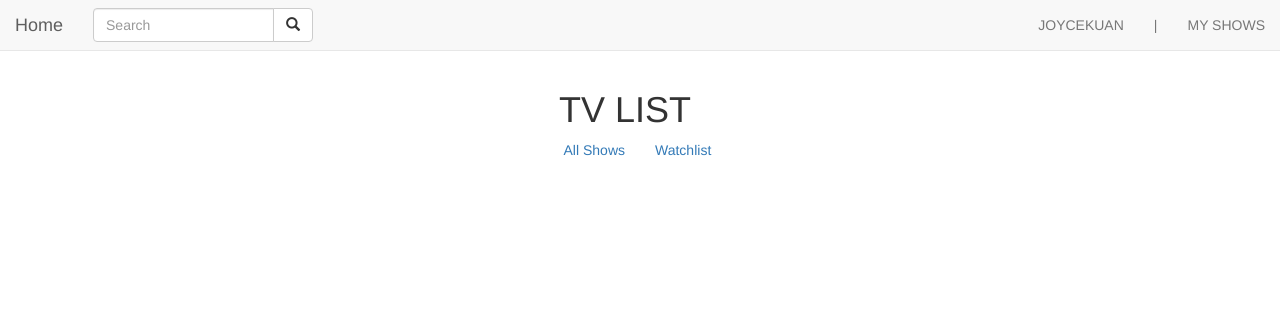
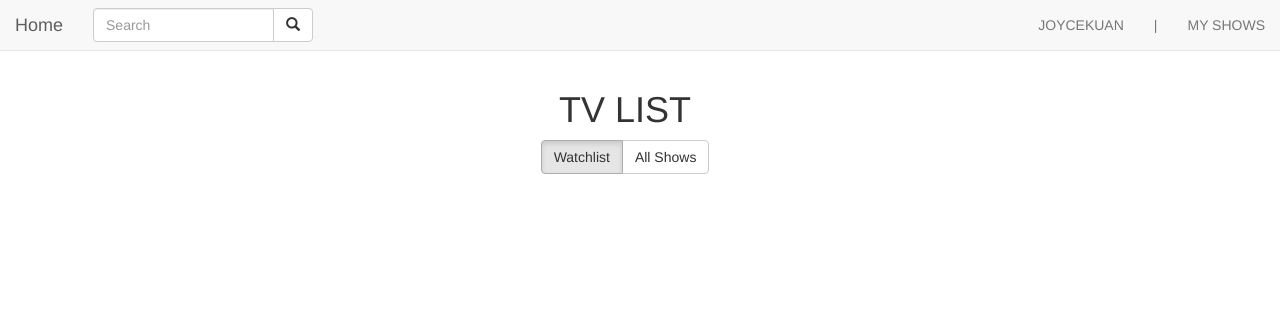
Before and after one commit to kevnfu/e-unibus-pluram, a Python web app: template templates/my-shows.html in a window 1280 px wide. Shown: the top 311 px of the page. Run offline with Jinja, Linux system fonts and the light colour scheme; the template is opened without the code that fills it, so the values that code supplies are empty; some libraries are stand-ins or nearby versions.

Commit message:
Updated how watchlist mode functions

```diff
--- a/templates/base.html
+++ b/templates/base.html
@@ -5,7 +5,7 @@
   <meta http-equiv="X-UA-Compatible" content="IE=edge">
   <meta name="viewport" content="width=device-width, initial-scale=1">
   <!-- The above 3 meta tags *must* come first in the head; any other head content must come *after* these tags -->
-  <title>Under Developmen</title>
+  <title>Under Development</title>
 
   <!-- Bootstrap -->
   <link href="/static/css/bootstrap.min.css" rel="stylesheet">
--- a/templates/front.html
+++ b/templates/front.html
@@ -1,9 +1,9 @@
 {% extends 'base.html' %}
 
 {% block content %}
-<div class="container">
-<div>
+<div class="container-fluid">
 <!-- Account stuff -->
+<div class="row col-xs-12">
     {% if user %}
     <a href = "/account"}>{{user.name}}</a>
     |
@@ -11,7 +11,6 @@
     {% else %}
     <a href="/login">Login</a>
     {% endif %}
-
 </div>
 
 <br><br>
--- a/templates/my-shows.html
+++ b/templates/my-shows.html
@@ -46,12 +46,14 @@
   <div class="row col-xs-12 text-center">
     <h1>TV LIST</h1>
   </div>
-  <div class="row">
-    <div class="col-xs-6 text-right">
-      <a id="displayAll">All Shows</a>
-    </div>
-    <div class="col-xs-6">
-      <a id="displayWatchlist">Watchlist</a>
+  <div class="row col-xs-12 text-center">
+    <div id="pagemode" class="btn-group" data-toggle="buttons">
+      <label id= "watchlist-btn" class="btn btn-default active" data-value="watchlist">
+        <input type="radio"> Watchlist
+      </label>
+      <label id="all-btn" class="btn btn-default" data-value="all">
+        <input type="radio" value="All"> All Shows
+      </label>
     </div>
   </div>
   <br>
```
Lines whose indentation alone changed are shown as unchanged.
